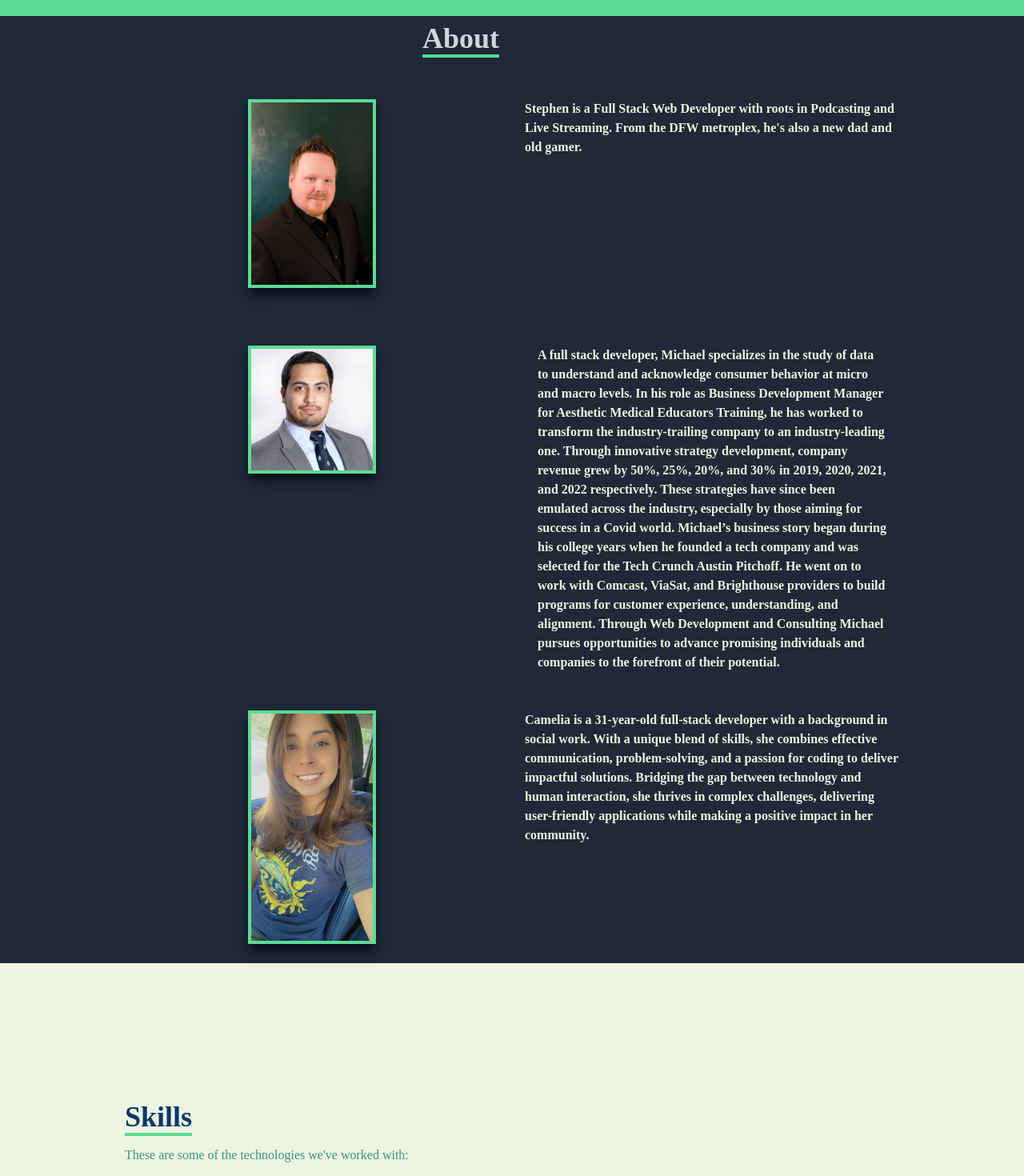
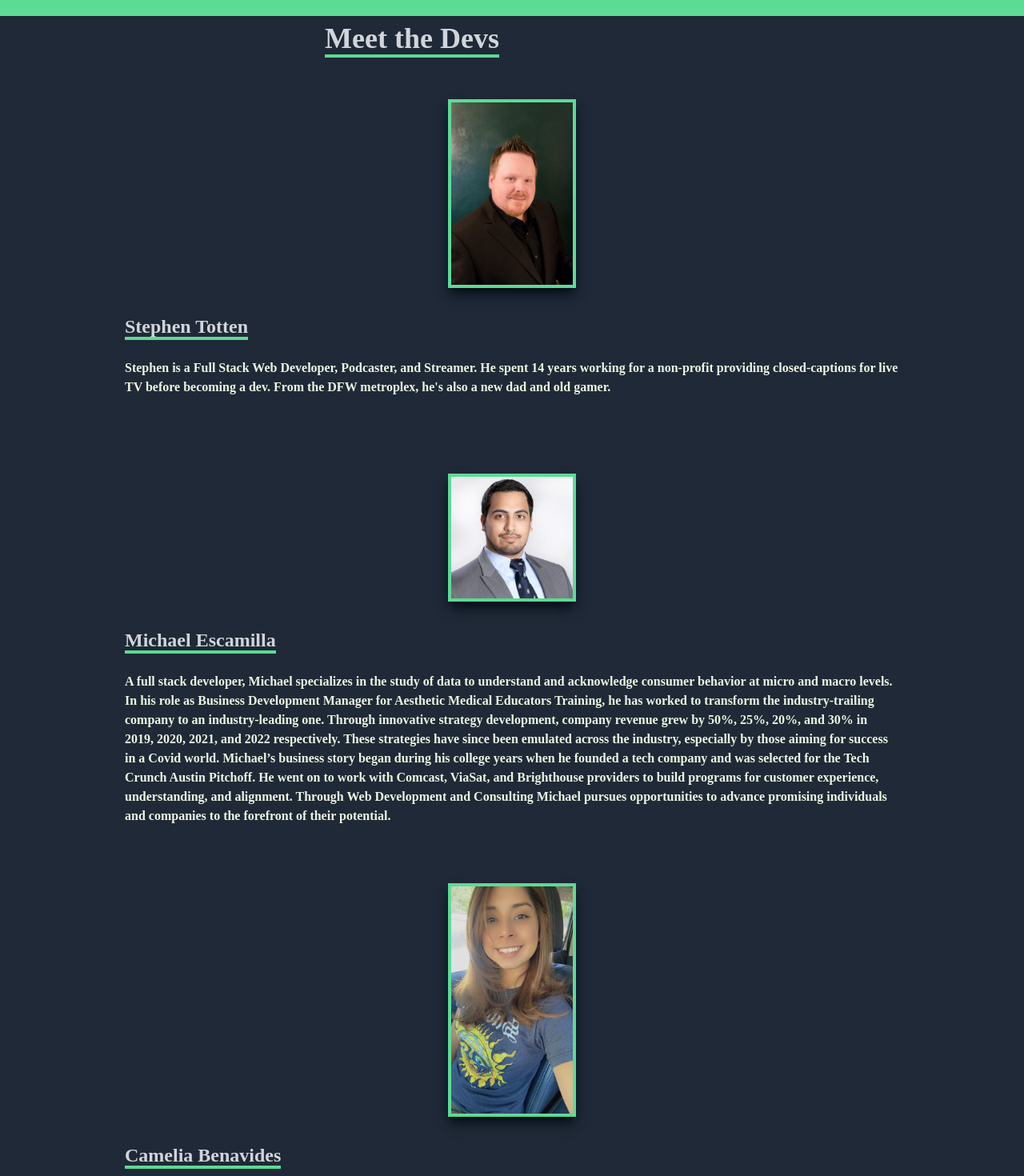
Before and after one commit to WebsageLLC/websage-site, a React (Create React App) app: page / in a window 1280 px wide. Shown: the part 780-2250 px from the top of the page at 80% size. Built offline with nearby package versions, Linux system fonts and the light colour scheme.

Commit message:
about page tweaks

```diff
--- a/src/components/About.jsx
+++ b/src/components/About.jsx
@@ -12,39 +12,40 @@ const About = () => {
             <div className='flex flex-col justify-center items-center w-full h-full'>
                 <div className='max-w-[1000px] w-full grid grid-cols-2 gap-8'>
                     <div className='sm:text-right pb-8 pl-4 py-2'>
-                        <p className='text-4xl font-bold inline border-b-4 border-[#5cdb95]'>About</p>
+                        <p className='text-4xl font-bold inline border-b-4 border-[#5cdb95]'>Meet the Devs</p>
                     </div>
                 </div>
 
-                <div className='max-w-[1000px] w-full grid lg:grid-cols-2 gap-8 px-4 py-6'>
+                <div className='max-w-[1000px] w-full grid lg:grid-cols-1 gap-8 px-4 py-6'>
                     <div className='sm:text-right text-4xl font-bold'>
                         <img className='shadow-lg shadow-[#040c16] hover:scale-110 duration-500 w-40 mx-auto border-4 border-[#5cdb95]' src={Stevo} alt='self-portrait'></img>
                     </div>
-
                     <div>
-
-                        <p className='font-bold text-[#edf5e1]'>Stephen is a Full Stack Web Developer with roots in Podcasting and Live Streaming. From the DFW metroplex, he's also a new dad and old gamer.</p>
+                    <p className='text-2xl font-bold inline border-b-4 border-[#5cdb95]'>Stephen Totten</p>
+                        <p className='py-6 font-bold text-[#edf5e1]'>Stephen is a Full Stack Web Developer, Podcaster, and Streamer. He spent 14 years working for a non-profit providing closed-captions for live TV before becoming a dev. From the DFW metroplex, he's also a new dad and old gamer.</p>
                     </div>
                 </div>
                     <br></br>
-                <div className='max-w-[1000px] w-full grid xl:grid-cols-2 gap-8 px-4 py-6'>
+                <div className='max-w-[1000px] w-full grid xl:grid-cols-1 gap-8 px-4 py-6'>
                     <div className='sm:text-right text-4xl font-bold'>
                         <img className='shadow-lg shadow-[#040c16] hover:scale-110 duration-500 w-40 mx-auto border-4 border-[#5cdb95]' src={Michael} alt='Michael Escamilla'></img>
                     </div>
-                    <div className='max-w-[1000px] w-full gap-8 px-4'>
-                        <p className='font-bold text-[#edf5e1]'>A full stack developer, Michael specializes in the study of data to understand and acknowledge consumer behavior at micro and macro levels. In his role as Business Development Manager for Aesthetic Medical Educators Training, he has worked to transform the industry-trailing company to an industry-leading one. Through innovative strategy development, company revenue grew by 50%, 25%, 20%, and 30% in 2019, 2020, 2021, and 2022 respectively. These strategies have since been emulated across the industry, especially by those aiming for success in a Covid world.
+                    <div>
+                    <p className='text-2xl font-bold inline border-b-4 border-[#5cdb95]'>Michael Escamilla</p>
+                        <p className='font-bold text-[#edf5e1] py-6'>A full stack developer, Michael specializes in the study of data to understand and acknowledge consumer behavior at micro and macro levels. In his role as Business Development Manager for Aesthetic Medical Educators Training, he has worked to transform the industry-trailing company to an industry-leading one. Through innovative strategy development, company revenue grew by 50%, 25%, 20%, and 30% in 2019, 2020, 2021, and 2022 respectively. These strategies have since been emulated across the industry, especially by those aiming for success in a Covid world.
                                                                 Michael’s business story began during his college years when he founded a tech company and was selected for the Tech Crunch Austin Pitchoff. He went on to work with Comcast, ViaSat, and Brighthouse providers to build programs for customer experience, understanding, and alignment.
                                                                 Through Web Development and Consulting Michael pursues opportunities to advance promising individuals and companies to the forefront of their potential.
                         </p>
                     </div>
                 </div>
 
-                <div className='max-w-[1000px] w-full grid sm:grid-cols-2 gap-8 px-4 py-6'>
+                <div className='max-w-[1000px] w-full grid sm:grid-cols-1 gap-8 px-4 py-6'>
                     <div className='sm:text-right text-4xl font-bold'>
                         <img className='shadow-lg shadow-[#040c16] hover:scale-110 duration-500 w-40 h-49 mx-auto border-4 border-[#5cdb95]' src={Camelia} alt='Camelia'></img>
                     </div>
                     <div>
-                        <p className='font-bold text-[#edf5e1]'> Camelia is a 31-year-old full-stack developer with a background in social work. With a unique blend of skills, she combines effective communication, problem-solving, and a passion for coding to deliver impactful solutions. Bridging the gap between technology and human interaction, she thrives in complex challenges, delivering user-friendly applications while making a positive impact in her community. </p>
+                        <p className='text-2xl font-bold inline border-b-4 border-[#5cdb95]'>Camelia Benavides</p>
+                        <p className='py-6 font-bold text-[#edf5e1]'> Camelia is a 31-year-old full-stack developer with a background in social work. With a unique blend of skills, she combines effective communication, problem-solving, and a passion for coding to deliver impactful solutions. Bridging the gap between technology and human interaction, she thrives in complex challenges, delivering user-friendly applications while making a positive impact in her community. </p>
                     </div>
                 </div>
 
@@ -54,4 +55,4 @@ const About = () => {
     )
 }
 
-export default About
+export default About;
--- a/src/components/Navbar.jsx
+++ b/src/components/Navbar.jsx
@@ -24,7 +24,7 @@ const Navbar = () => {
         </li>
         <li class='glow-button'>
           <Link to="about" smooth={true} duration={500}>
-            About
+            About Us
           </Link>
         </li>
         <li class='glow-button'>
```
